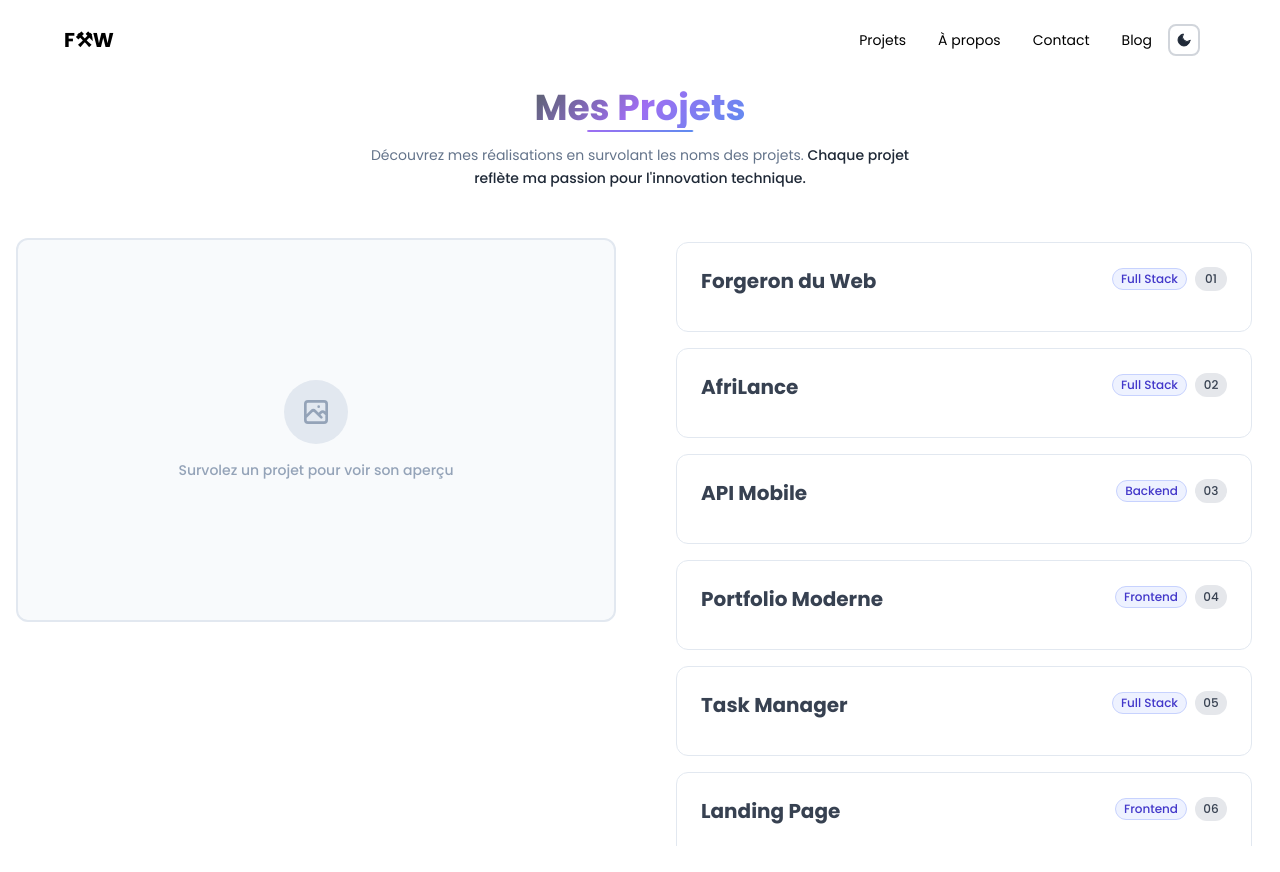
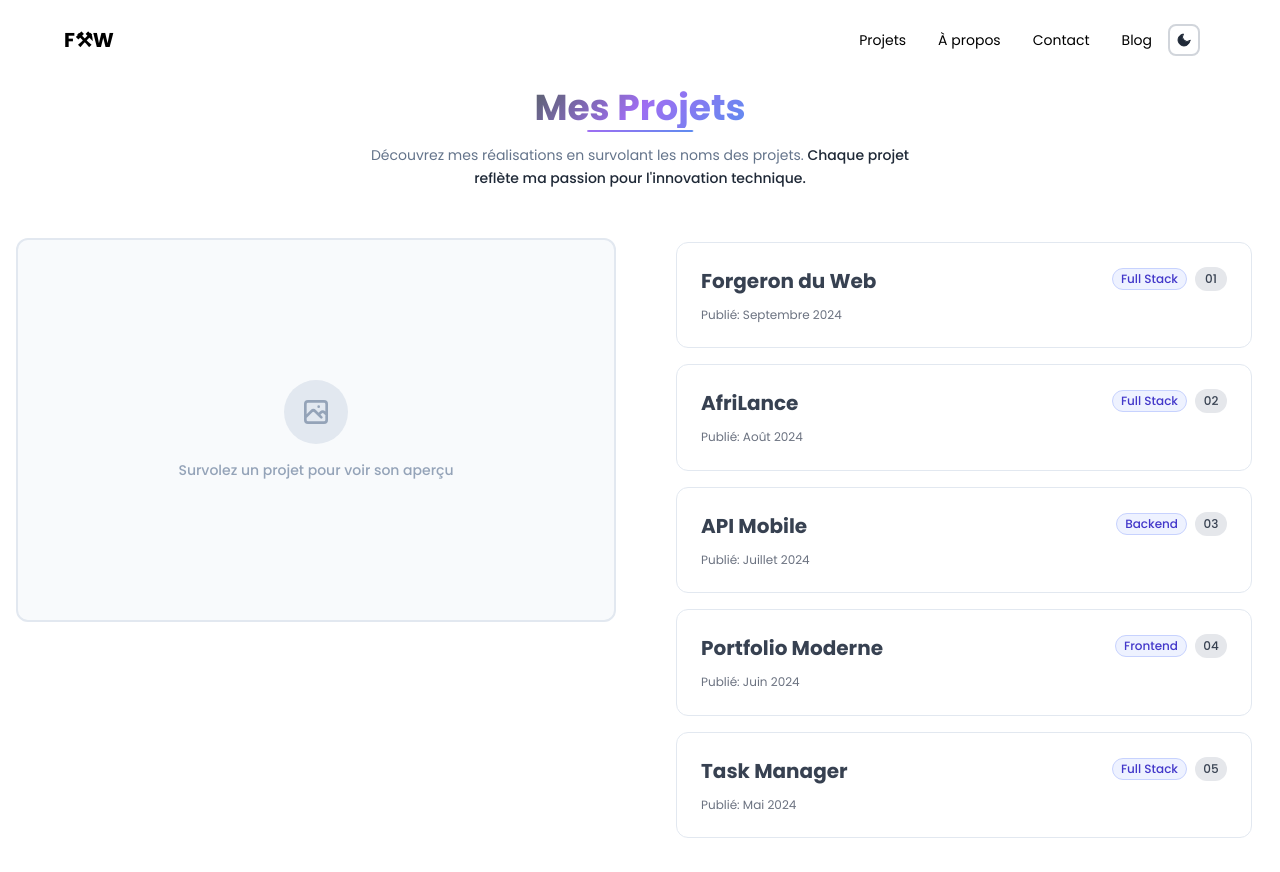
Before and after one commit to forgeronduweb/forgeronduweb, a React (Vite) app in the folder client/: page /projets in a window 1280 px wide. Built offline with nearby package versions, Linux system fonts and the light colour scheme.

Commit message:
Add files via upload

```diff
--- a/client/src/components/Projets.jsx
+++ b/client/src/components/Projets.jsx
@@ -16,7 +16,8 @@ const Projets = () => {
       technologies: ["React.js", "Node.js", "MongoDB"],
       category: "Full Stack",
       link: "https://personal-portfolio-353x.onrender.com/",
-      github: "https://github.com/forgeronduweb/saas-portfolio.git"
+      github: "https://github.com/forgeronduweb/saas-portfolio.git",
+      date: "Septembre 2024"
     },
     {
       id: 2,
@@ -25,7 +26,8 @@ const Projets = () => {
       image: "/projet_2.png",
       technologies: ["React", "Node.js", "MongoDB", "Mobile Money API"],
       category: "Full Stack",
-      link: "https://saas-freelance.onrender.com/"
+      link: "https://saas-freelance.onrender.com/",
+      date: "Août 2024"
     },
     {
       id: 3,
@@ -33,7 +35,8 @@ const Projets = () => {
       description: "API robuste pour application mobile avec authentification JWT",
       image: "/projet_1.png", // Utilise temporairement projet_1.png
       technologies: ["Node.js", "Express", "PostgreSQL", "JWT"],
-      category: "Backend"
+      category: "Backend",
+      date: "Juillet 2024"
     },
     {
       id: 4,
@@ -41,7 +44,8 @@ const Projets = () => {
       description: "Site portfolio responsive avec animations et design moderne",
       image: "/projet_2.png", // Utilise temporairement projet_2.png
       technologies: ["React", "Tailwind CSS", "Framer Motion"],
-      category: "Frontend"
+      category: "Frontend",
+      date: "Juin 2024"
     },
     {
       id: 5,
@@ -49,7 +53,8 @@ const Projets = () => {
       description: "Application de gestion de tâches avec collaboration en équipe",
       image: "/projet_1.png", // Utilise temporairement projet_1.png
       technologies: ["React", "Node.js", "Socket.io", "MongoDB"],
-      category: "Full Stack"
+      category: "Full Stack",
+      date: "Mai 2024"
     },
     {
       id: 6,
@@ -57,7 +62,8 @@ const Projets = () => {
       description: "Page d'atterrissage optimisée pour la conversion avec A/B testing",
       image: "/projet_2.png", // Utilise temporairement projet_2.png
       technologies: ["Next.js", "Tailwind CSS", "Vercel Analytics"],
-      category: "Frontend"
+      category: "Frontend",
+      date: "Avril 2024"
     }
   ];
 
@@ -207,7 +213,7 @@ const Projets = () => {
                       borderWidth: hoveredProject?.id === project.id ? '2px' : '1px'
                     }}
                   >
-                    <div className="flex items-start justify-between mb-3">
+                    <div className="flex items-start justify-between mb-0">
                       <div className="flex-1">
                         <h3
                           className="text-lg md:text-xl font-bold transition-colors duration-300"
@@ -219,8 +225,16 @@ const Projets = () => {
                         >
                           {project.title}
                         </h3>
+                        {project.date && (
+                          <p
+                            className="hidden sm:block text-xs leading-snug mt-3"
+                            style={{ color: isDark ? '#9ca3af' : '#6b7280' }}
+                          >
+                            Publié: {project.date}
+                          </p>
+                        )}
                       </div>
-                      <div className="ml-4 flex items-center gap-2">
+                      <div className="ml-4 flex flex-col items-end gap-1 sm:flex-row sm:items-center sm:gap-2">
                         <span
                           className="hidden sm:inline-flex text-[10px] md:text-xs px-2 py-0.5 rounded-full font-medium"
                           style={{
@@ -240,12 +254,13 @@ const Projets = () => {
                         >
                           {String(index + 1).padStart(2, '0')}
                         </span>
+                        {/* Date retirée ici sur mobile; déplacée en bas avec la catégorie */}
                       </div>
                     </div>
 
 
-                    {/* Catégorie visible en bas sur mobile */}
-                    <div className="sm:hidden mt-3">
+                    {/* Catégorie et date en bas sur mobile, sur la même ligne (date alignée à droite) */}
+                    <div className="sm:hidden mt-3 flex items-center w-full">
                       <span
                         className="text-xs px-3 py-1 rounded-full font-medium"
                         style={{
@@ -256,6 +271,11 @@ const Projets = () => {
                       >
                         {project.category}
                       </span>
+                      {project.date && (
+                        <span className="text-[10px] ml-auto text-right" style={{ color: isDark ? '#9ca3af' : '#6b7280' }}>
+                          Publié: {project.date}
+                        </span>
+                      )}
                     </div>
 
                     {/* Liens supprimés: la carte est cliquable */}
```
